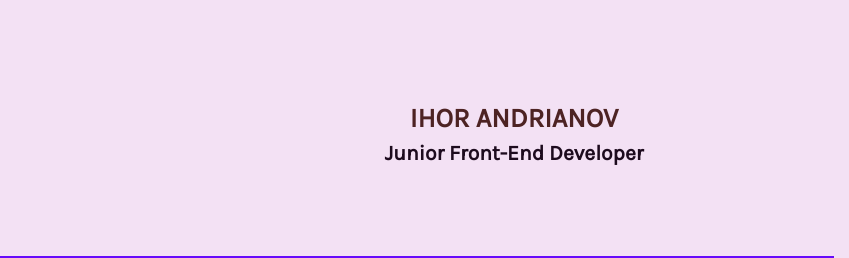
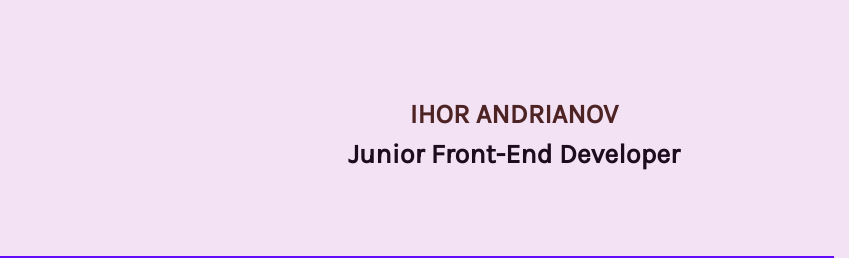
Before and after one commit to IceCrid/rsschool-cv, a plain HTML site: page index.html in a window 1280 px wide. Shown: the part 93-351 px from the top of the page, 431-1280 px from the left. Drawn offline with Linux system fonts and the light colour scheme.

Commit message:
refactor: change developer title to h2

```diff
--- a/index.html
+++ b/index.html
@@ -123,7 +123,7 @@
         </div>
         <div class="profile__info info">
           <h1 class="info__title">IHOR ANDRIANOV</h1>
-          <h3 class="info__subtitle">Junior Front-End Developer</h3>
+          <h2 class="info__subtitle">Junior Front-End Developer</h2>
         </div>
       </div>
     </section>
```
